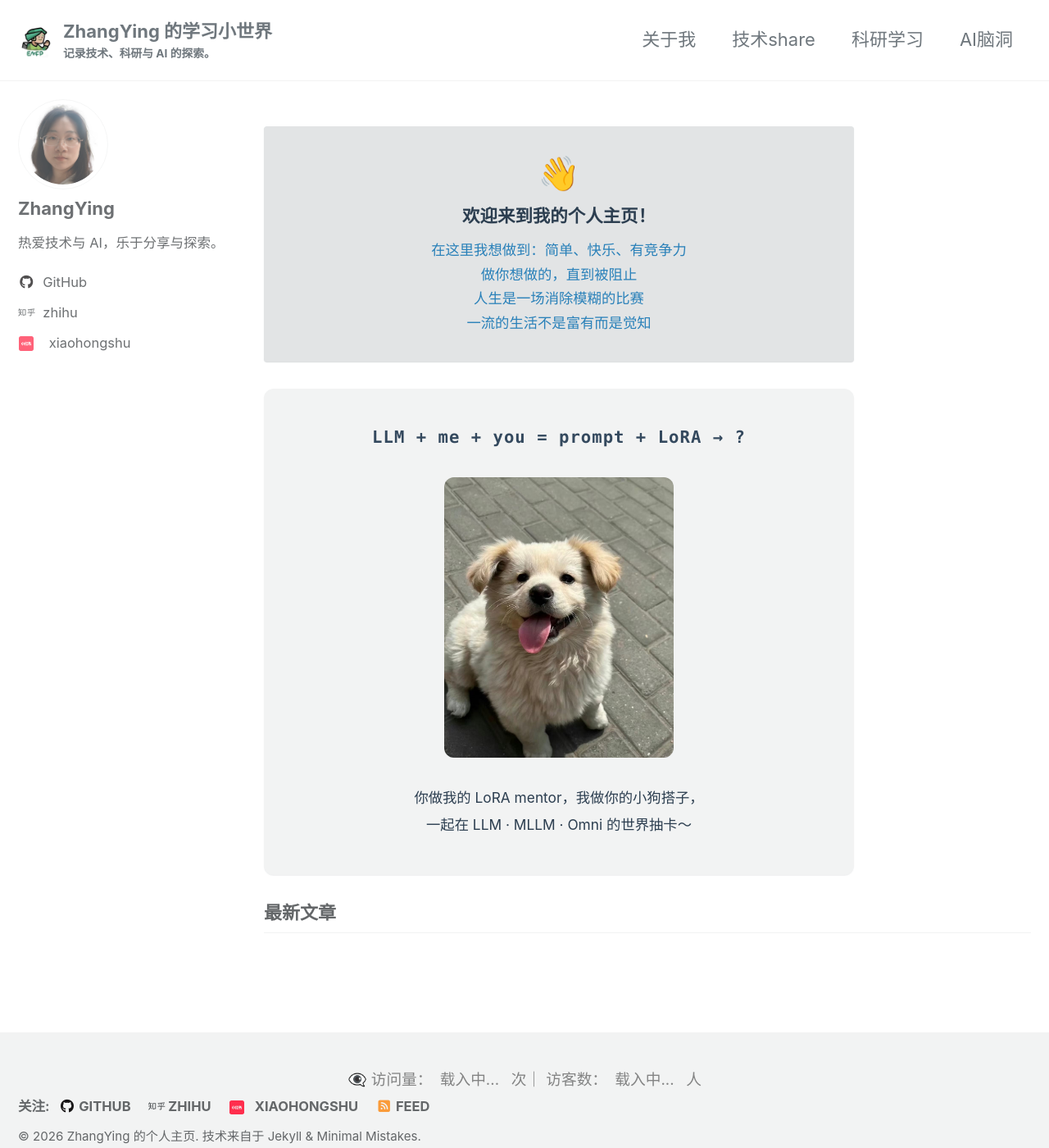
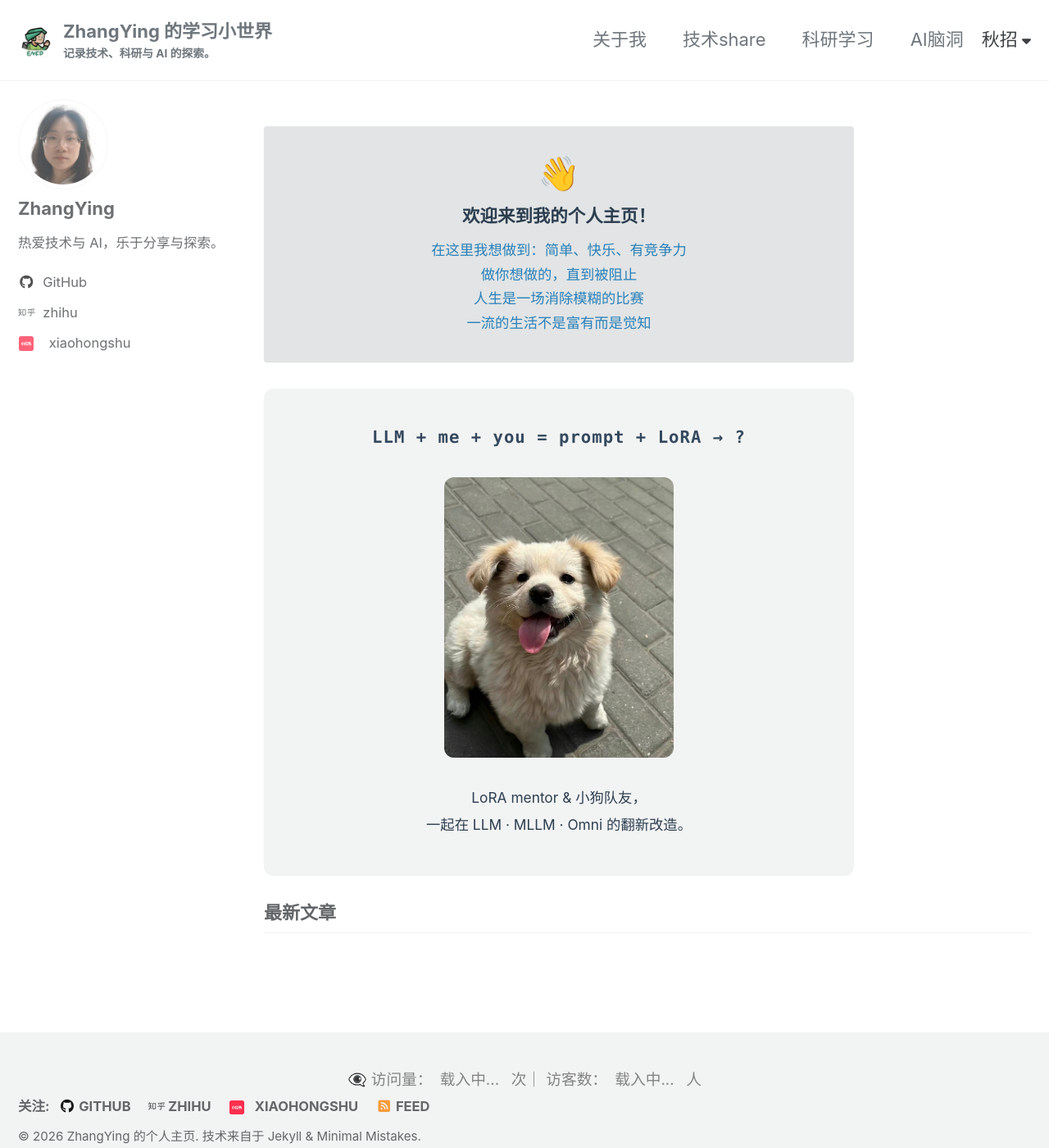
Before and after one commit to CodingZY/CodingZY.github.io, a Jekyll site: the page built from index.html, in a window 1280 px wide and 1400 px high. Shown: the whole window at 82% size. Built offline with Jekyll 4.4.1, drawn with Linux system fonts in a browser that asks for light colours; cached includes are drawn as plain includes; the list of posts is cut into pages by our own code; comment, search, counter and statistics services are not loaded.

Commit message:
新增秋招栏目（hot100 / Agent八股）及 hot100 刷题笔记
- 导航新增秋招下拉菜单（masthead 支持 children + 下拉样式）
- _config.yml 新增 hot100 / agent collections 及默认配置
- 新增 qiuzhao 栏目页与子栏目列表页
- _hot100/ 两篇刷题笔记，_agent/ 占位文档
- 更新首页文案

Co-Authored-By: Kscc <noreply@owtffssent.com>

```diff
--- a/_config.yml
+++ b/_config.yml
@@ -282,6 +282,12 @@
   research:
     output: true
     permalink: /research/:name/
+  hot100:
+    output: true
+    permalink: /qiuzhao/hot100/:name/
+  agent:
+    output: true
+    permalink: /qiuzhao/agent/:name/
 
 # Defaults
 defaults:
@@ -335,3 +341,21 @@
       author_profile: true
       share: true
       toc: true
+  # _hot100
+  - scope:
+      path: ""
+      type: hot100
+    values:
+      layout: single
+      author_profile: true
+      share: true
+      toc: true
+  # _agent
+  - scope:
+      path: ""
+      type: agent
+    values:
+      layout: single
+      author_profile: true
+      share: true
+      toc: true
--- a/_includes/masthead.html
+++ b/_includes/masthead.html
@@ -14,11 +14,29 @@
         <ul class="visible-links">
           {%- for link in site.data.navigation.main -%}
             <li class="masthead__menu-item">
-              <a
-                href="{{ link.url | relative_url }}"
-                {% if link.description %} title="{{ link.description }}"{% endif %}
-                {% if link.target %} target="{{ link.target }}"{% endif %}
-              >{{ link.title }}</a>
+              {%- if link.children -%}
+                <details class="masthead__dropdown">
+                  <summary
+                    {% if link.description %} title="{{ link.description }}"{% endif %}
+                  >{{ link.title }}<i class="fas fa-caret-down"></i></summary>
+                  <ul class="masthead__dropdown-menu">
+                    {%- for child in link.children -%}
+                      <li>
+                        <a href="{{ child.url | relative_url }}"
+                          {% if child.description %} title="{{ child.description }}"{% endif %}
+                          {% if child.target %} target="{{ child.target }}"{% endif %}
+                        >{{ child.title }}</a>
+                      </li>
+                    {%- endfor -%}
+                  </ul>
+                </details>
+              {%- else -%}
+                <a
+                  href="{{ link.url | relative_url }}"
+                  {% if link.description %} title="{{ link.description }}"{% endif %}
+                  {% if link.target %} target="{{ link.target }}"{% endif %}
+                >{{ link.title }}</a>
+              {%- endif -%}
             </li>
           {%- endfor -%}
         </ul>
--- a/_sass/custom_overrides.scss
+++ b/_sass/custom_overrides.scss
@@ -14,3 +14,53 @@
     max-height: none !important;
   }
 }
+
+// Masthead dropdown menu (for nav items with children, e.g. 秋招)
+.masthead__menu-item .masthead__dropdown {
+  position: relative;
+  display: inline-block;
+
+  summary {
+    list-style: none;
+    cursor: pointer;
+    color: inherit;
+
+    &::-webkit-details-marker {
+      display: none;
+    }
+
+    i {
+      margin-left: 0.3em;
+      font-size: 0.8em;
+    }
+  }
+
+  &[open] > summary i {
+    transform: rotate(180deg);
+  }
+
+  .masthead__dropdown-menu {
+    position: absolute;
+    top: 100%;
+    left: 0;
+    z-index: 20;
+    min-width: 8em;
+    margin: 0;
+    padding: 0.25em 0;
+    list-style: none;
+    background-color: #fff;
+    border: 1px solid rgba(0, 0, 0, 0.1);
+    border-radius: 4px;
+    box-shadow: 0 2px 6px rgba(0, 0, 0, 0.15);
+
+    li a {
+      display: block;
+      padding: 0.4em 0.9em;
+      white-space: nowrap;
+
+      &:hover {
+        background-color: #f5f5f5;
+      }
+    }
+  }
+}
--- a/index.html
+++ b/index.html
@@ -20,7 +20,7 @@
   </p>
   <img src="/assets/images/xiugou.jpg" alt="xiugou" loading="lazy" decoding="async" style="display:block; margin:0 auto 1.5rem; max-width:280px; width:100%; border-radius:12px;">
   <p style="font-size:1.05em; line-height:1.9; color:#2c3e50; margin:0;">
-    你做我的 LoRA mentor，我做你的小狗搭子，<br>
-    一起在 LLM · MLLM · Omni 的世界抽卡～
+    LoRA mentor & 小狗队友，<br>
+    一起在 LLM · MLLM · Omni 的翻新改造。
   </p>
 </div>
```
Also changed, not shown: _agent/what-is-agent.md (added, +7 -0 lines), _data/navigation.yml (+7 -0 lines), _hot100/3.无重复字符的最长子串.md (added, +27 -0 lines), _hot100/438.字符串中所有字符串异位词.md (added, +44 -0 lines), qiuzhao/agent/index.md (added, +10 -0 lines), qiuzhao/hot100/index.md (added, +10 -0 lines), qiuzhao/index.md (added, +12 -0 lines).
